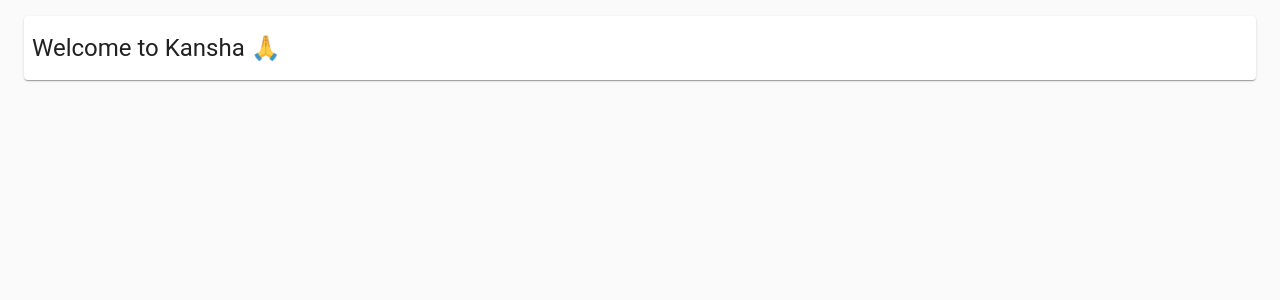
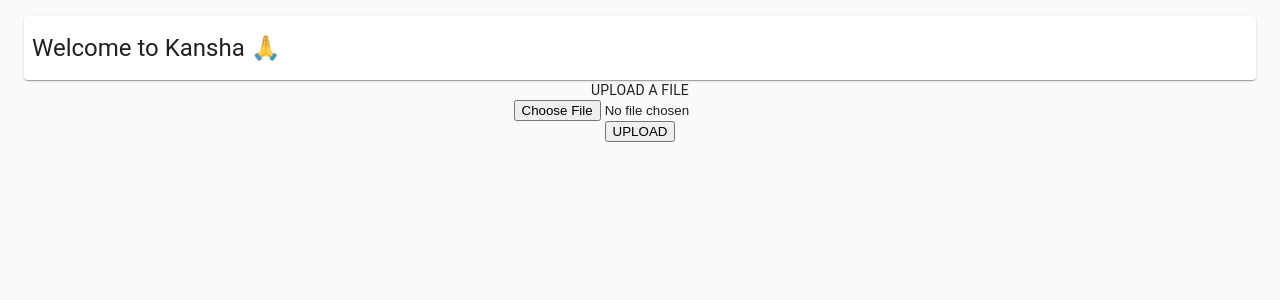
Before and after one commit to rleslie1015/kansha-fe, a React (Create React App) app in the folder react-app/: page /home in a window 1280 px wide. Shown: the top 300 px of the page. Built offline with nearby package versions, Linux system fonts and the light colour scheme; what auth0-js would draw is missing.

Commit message:
its working! pic is uploaded to the bucket!!!!!!

```diff
--- a/react-app/package.json
+++ b/react-app/package.json
@@ -5,11 +5,13 @@
   "dependencies": {
     "@material-ui/core": "^4.6.0",
     "auth0-js": "^9.11.3",
+    "axios": "^0.19.0",
     "jwt-decode": "^2.2.0",
     "react": "^16.11.0",
     "react-dom": "^16.11.0",
     "react-redux": "^7.1.3",
     "react-router-dom": "^5.1.2",
+    "react-s3": "^1.3.1",
     "react-scripts": "3.2.0",
     "redux": "^4.0.4",
     "redux-thunk": "^2.3.0"
--- /dev/null
+++ b/react-app/src/FileUpload.jsx
@@ -0,0 +1,78 @@
+import React, { Component } from 'react';
+import axios from 'axios';
+
+class FileUpload extends Component {
+  constructor(props){
+    super(props);
+    this.state = {
+      success : false,
+      url : ""
+    }
+  }
+
+  handleChange = (ev) => {
+    this.setState({success: false, url : ""});
+
+  }
+  // Perform the upload
+  handleUpload = (ev) => {
+    let file = this.uploadInput.files[0];
+    const data = new FormData();
+    data.append('image', file)
+    // Split the filename to get the name and type
+    // let fileParts = this.uploadInput.files[0].name.split('.');
+    // let fileName = fileParts[0];
+    // let fileType = fileParts[1];
+    console.log("Preparing the upload");
+    axios.post("http://localhost:8000/profile-pic", data)
+    .then(response => {
+        console.log(response)
+    //   var returnData = response.data.data.returnData;
+    //   var signedRequest = returnData.signedRequest;
+    //   var url = returnData.url;
+    //   this.setState({url: url})
+    //   console.log("Recieved a signed request " + signedRequest);
+
+     // Put the fileType in the headers for the upload
+    //   var options = {
+    //     headers: {
+    //       'Content-Type': fileType
+    //     }
+    //   };
+    //   axios.put(signedRequest,file)
+    //   .then(result => {
+    //     console.log("Response from s3")
+    //     this.setState({success: true});
+    //   })
+    //   .catch(error => {
+    //     alert("ERROR " + JSON.stringify(error));
+    //   })
+    })
+    .catch(error => {
+        console.log(error);
+    })
+  }
+
+
+  render() {
+    // const Success_message = () => (
+    //   <div style={{padding:50}}>
+    //     <h3 style={{color: 'green'}}>SUCCESSFUL UPLOAD</h3>
+    //     <a href={this.state.url}>Access the file here</a>
+    //     <br/>
+    //   </div>
+    // )
+    return (
+      <div className="App">
+        <center>
+          <h1>UPLOAD A FILE</h1>
+          {/* {this.state.success ? <Success_message/> : null} */}
+          <input onChange={this.handleChange} ref={(ref) => { this.uploadInput = ref; }} type="file"/>
+          <br/>
+          <button onClick={this.handleUpload}>UPLOAD</button>
+        </center>
+      </div>
+    );
+  }
+}
+export default FileUpload;
--- a/react-app/src/Home.jsx
+++ b/react-app/src/Home.jsx
@@ -2,7 +2,7 @@
 import CssBaseline from '@material-ui/core/CssBaseline';
 import { makeStyles } from '@material-ui/core/styles';
 import { Container, Typography, Paper } from '@material-ui/core';
-
+import FileUpload from "./FileUpload";
 
 const useStyles = makeStyles(theme => ({
     root: {
@@ -33,6 +33,7 @@
                     </Typography>
                 </Paper>
             </Container>
+            <FileUpload />
         </div>
     );
 };
```
Also changed, not shown: 1 other file (tests, documents, lock files or other folders).
